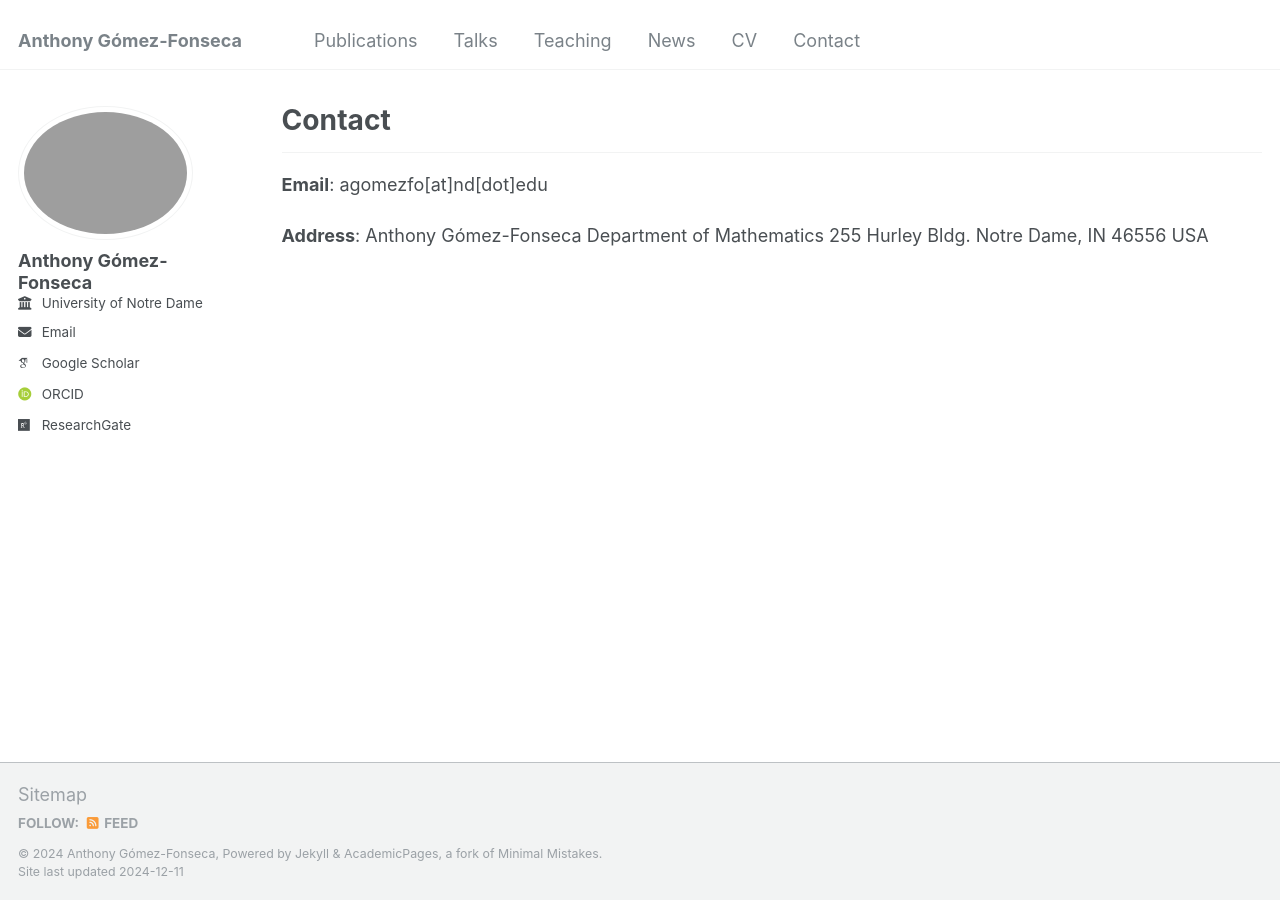
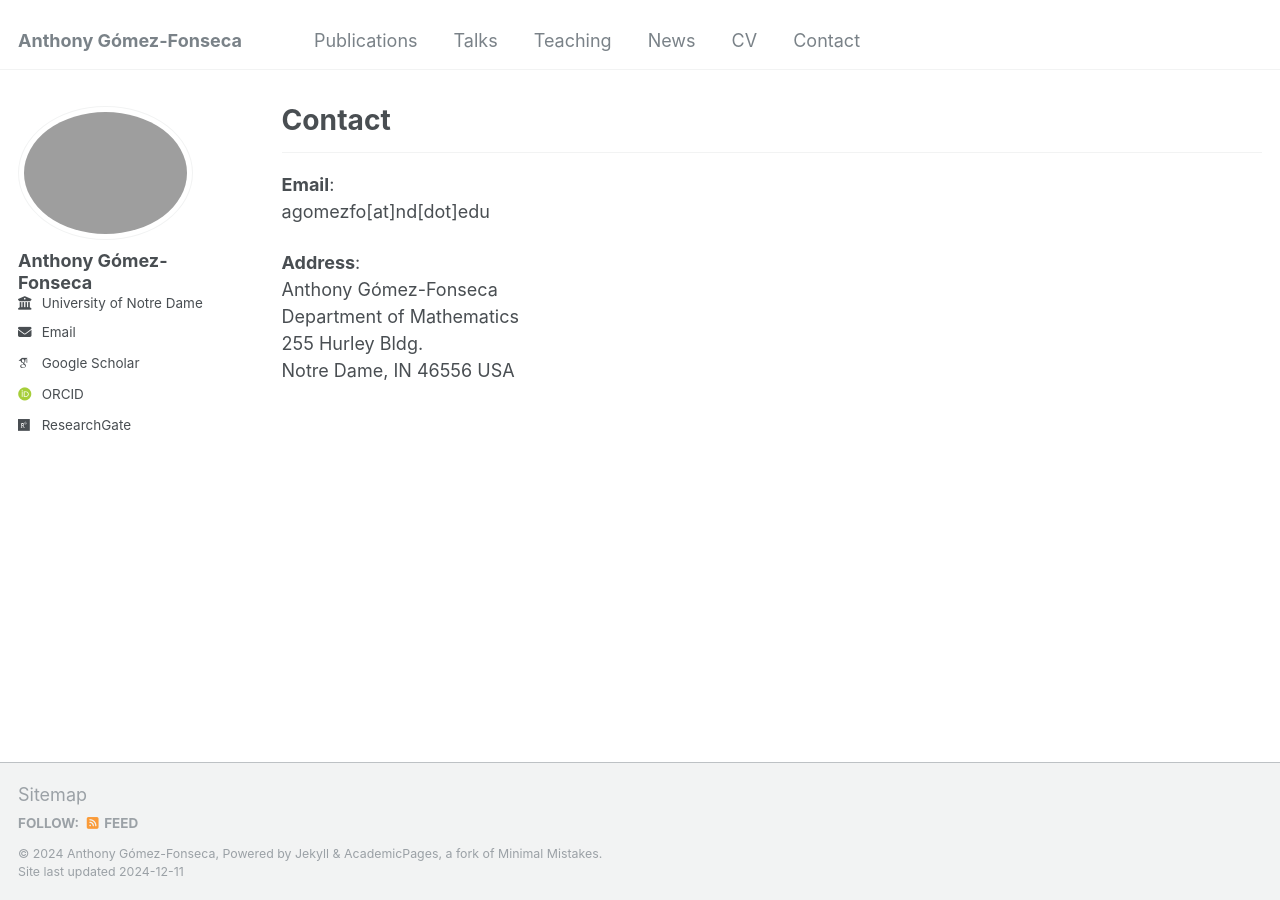
Before and after one commit to gomezfonsecaa/Anthony, a Jekyll site: the page built from _pages/contact.md, in a window 1280 px wide. Built offline with Jekyll 4.4.1, drawn with Linux system fonts in a browser that asks for light colours; some web fonts are replaced.

```diff
--- a/_pages/contact.md
+++ b/_pages/contact.md
@@ -9,10 +9,11 @@ author_profile: true
 
 ---
 
-**Email**: agomezfo[at]nd[dot]edu
+**Email**: \
+agomezfo[at]nd[dot]edu
 
-**Address**:
-Anthony Gómez-Fonseca
-Department of Mathematics
-255 Hurley Bldg.
+**Address**: \
+Anthony Gómez-Fonseca \
+Department of Mathematics \
+255 Hurley Bldg. \
 Notre Dame, IN 46556 USA
```
